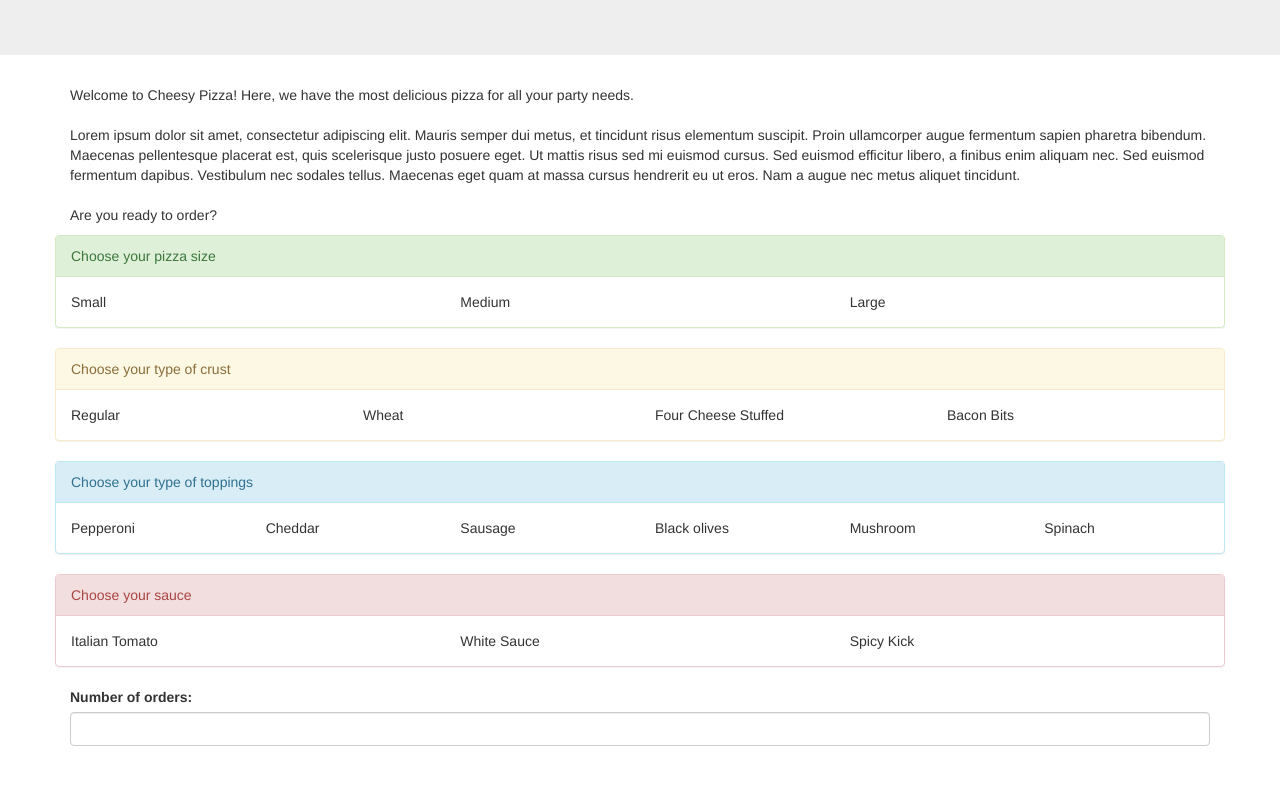
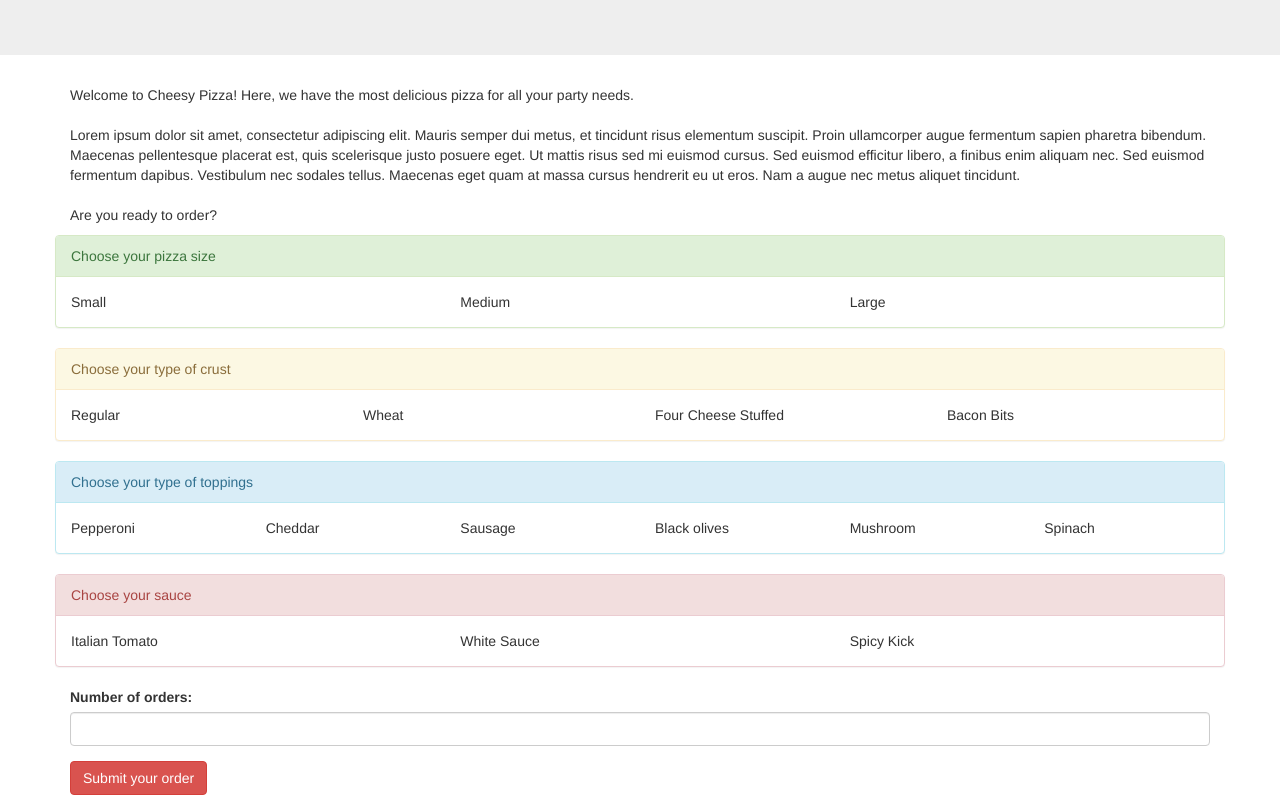
Before and after one commit to minhchan11/pizza-order, a plain HTML site: page index.html in a window 1280 px wide. Shown: the part 140-935 px from the top of the page. Before the commit the page ends 901 px from the top, so only its background shows below. Drawn offline with nearby package versions, Linux system fonts and the light colour scheme.

Commit message:
add submit button

```diff
--- a/index.html
+++ b/index.html
@@ -47,6 +47,7 @@
         <label for="quantity">Number of orders:</label>
         <input type="number" class="form-control" id="number">
       </div>
+      <button type="submit" class="btn btn-large btn-danger">Submit your order</button>
     </form>
 </div>
   </body>
```
